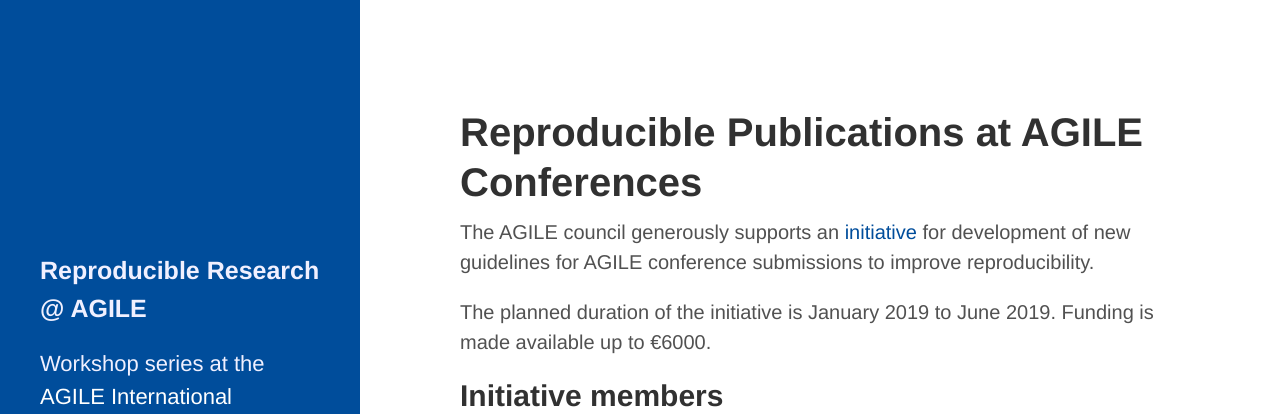
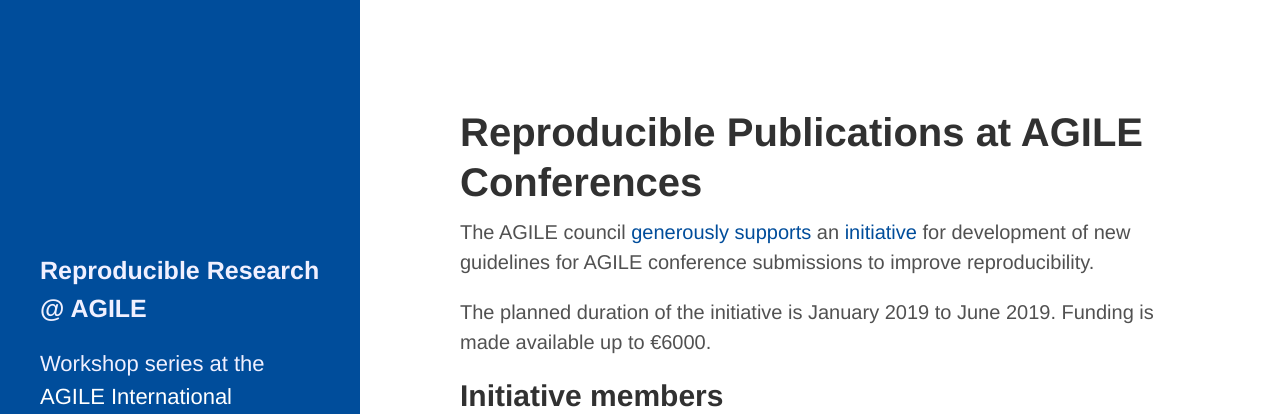
Before and after one commit to reproducible-agile/reproducible-agile.github.io, a Jekyll site: the page built from initiative.md, in a window 1280 px wide and 900 px high. Shown: the top 414 px of the window. Built offline with Jekyll 4.4.1, drawn with Linux system fonts in a browser that asks for light colours; part of the change alters nothing that is shown.

```diff
--- a/initiative.md
+++ b/initiative.md
@@ -12,7 +12,7 @@ keywords:
 
 # Reproducible Publications at AGILE Conferences
 
-The AGILE council generously supports an [initiative](https://agile-online.org/funding-initiatives) for development of new guidelines for AGILE conference submissions to improve reproducibility.
+The AGILE council [generously supports](https://agile-online.org/agile-actions/current-initiatives/reproducible-publications-at-agile-conferences) an [initiative](https://agile-online.org/funding-initiatives) for development of new guidelines for AGILE conference submissions to improve reproducibility.
 
 The planned duration of the initiative is January 2019 to June 2019.
 Funding is made available up to €6000.
```
